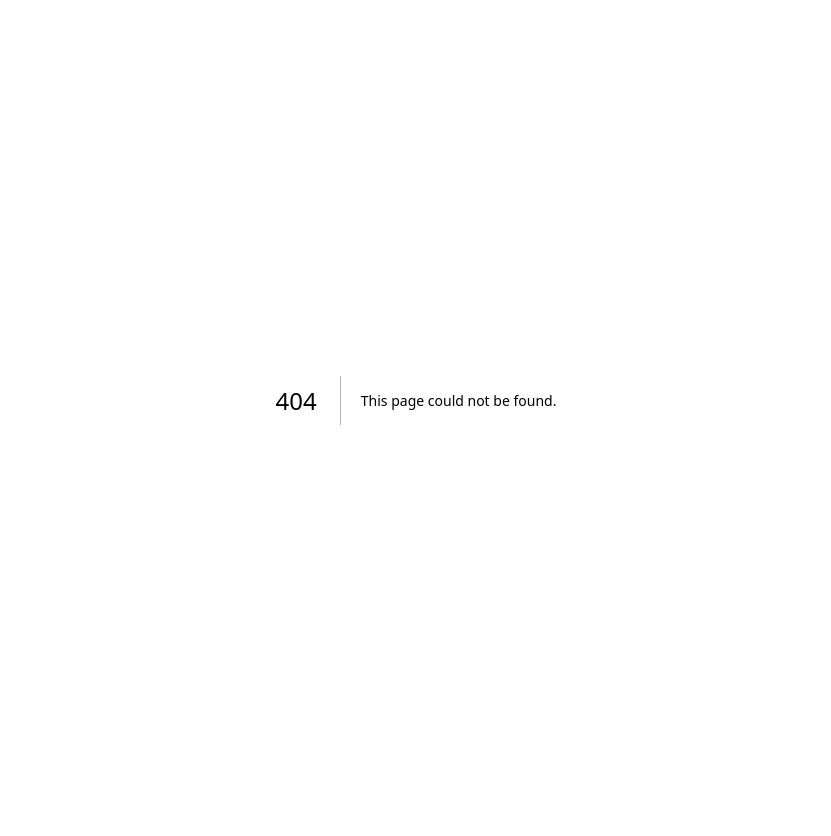
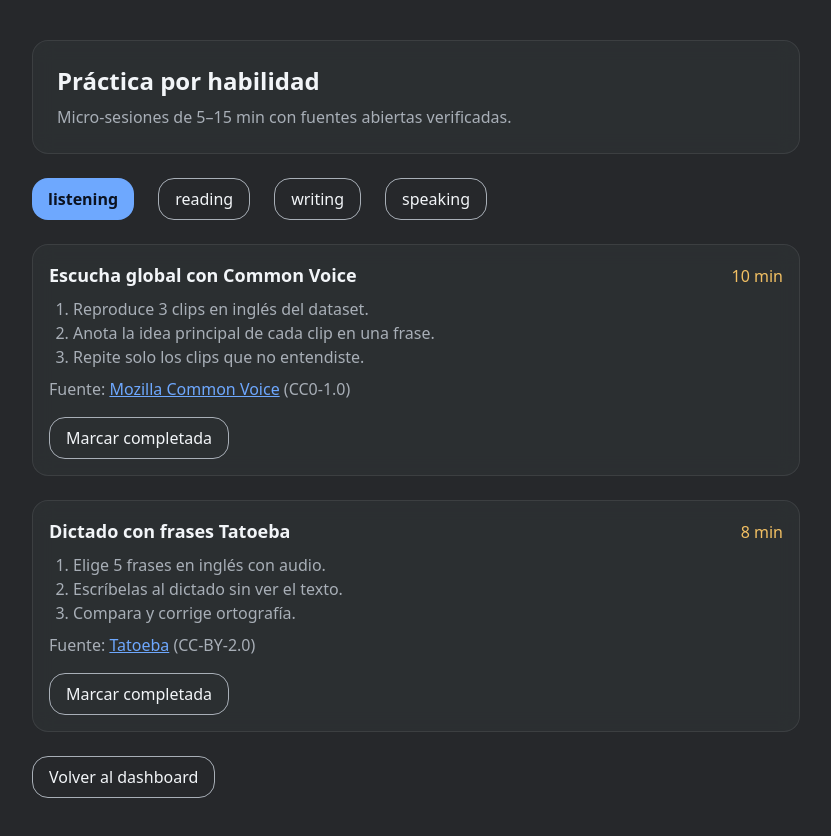
Before and after one commit to JMArangoG/ielts-arion, a Next.js app: page /practica in a window 1280 px wide. Before the commit this address had no page. Shown: the whole page, without its empty margins (224-1055 px from the left). Before the commit the page ends 800 px from the top, so only its background shows below. Built offline with nearby package versions, Linux system fonts and the light colour scheme.

Commit message:
feat(M3): práctica de 4 habilidades con fuentes abiertas + CTA en dashboard

```diff
--- a/src/app/dashboard/page.tsx
+++ b/src/app/dashboard/page.tsx
@@ -11,14 +11,13 @@ export default function Dashboard() {
   const [perfil, setPerfil] = useState<Perfil | null>(null);
   const [cargado, setCargado] = useState(false);
 
-    useEffect(() => {
+  useEffect(() => {
     const crudo = localStorage.getItem(CLAVE_PERFIL);
     if (crudo) {
       try {
         // eslint-disable-next-line react-hooks/set-state-in-effect
         setPerfil(JSON.parse(crudo) as Perfil);
       } catch {
-
         setPerfil(null); // dato corrupto → tratar como ausente (robustez)
       }
     }
@@ -66,6 +65,13 @@ export default function Dashboard() {
           </p>
         </header>
 
+        <Link
+          href="/practica"
+          className="self-start rounded-panel bg-arion-success px-stack-md py-stack-sm font-semibold text-arion-on-primary"
+        >
+          Ir a práctica
+        </Link>
+
         <div className="flex flex-col gap-gutter">
           {plan.actividades.map((a, i) => (
             <article key={i} className="glass-panel p-stack-md">
--- /dev/null
+++ b/src/app/practica/page.tsx
@@ -0,0 +1,114 @@
+// src/app/practica/page.tsx — M3: práctica de 4 habilidades con fuentes abiertas
+"use client";
+
+import { useEffect, useState } from "react";
+import Link from "next/link";
+import { PRACTICA } from "@/data/practica-bank";
+
+const SKILLS = ["listening", "reading", "writing", "speaking"] as const;
+type Skill = (typeof SKILLS)[number];
+
+// Progreso solo en el dispositivo (minimización, Ley 1581 de 2012)
+const CLAVE_PROGRESO = "arion:progreso";
+
+export default function Practica() {
+  const [skill, setSkill] = useState<Skill>("listening");
+  const [hechas, setHechas] = useState<string[]>([]);
+
+  useEffect(() => {
+    try {
+      // eslint-disable-next-line react-hooks/set-state-in-effect
+      setHechas(JSON.parse(localStorage.getItem(CLAVE_PROGRESO) ?? "[]") as string[]);
+    } catch {
+
+      setHechas([]); // dato corrupto → inicio limpio (robustez)
+    }
+  }, []);
+
+  const marcar = (id: string) => {
+    const nuevas = hechas.includes(id) ? hechas : [...hechas, id];
+    setHechas(nuevas);
+    localStorage.setItem(CLAVE_PROGRESO, JSON.stringify(nuevas));
+  };
+
+  const visibles = PRACTICA.filter((a) => a.skill === skill);
+
+  return (
+    <main className="min-h-screen px-edge py-stack-xl">
+      <section className="mx-auto flex max-w-3xl flex-col gap-stack-lg">
+        <header className="glass-panel p-stack-lg">
+          <h1 className="text-2xl font-semibold text-arion-text">Práctica por habilidad</h1>
+          <p className="mt-stack-sm text-arion-muted">
+            Micro-sesiones de 5–15 min con fuentes abiertas verificadas.
+          </p>
+        </header>
+
+        <div className="flex flex-wrap gap-gutter" role="group" aria-label="Selector de habilidad">
+          {SKILLS.map((s) => (
+            <button
+              key={s}
+              type="button"
+              onClick={() => setSkill(s)}
+              aria-pressed={skill === s}
+              className={
+                skill === s
+                  ? "rounded-panel bg-arion-primary px-stack-md py-stack-sm font-semibold text-arion-on-primary"
+                  : "rounded-panel border border-arion-muted px-stack-md py-stack-sm text-arion-text hover:border-arion-primary"
+              }
+            >
+              {s}
+            </button>
+          ))}
+        </div>
+
+        <div className="flex flex-col gap-gutter">
+          {visibles.map((a) => (
+            <article key={a.id} className="glass-panel p-stack-md">
+              <div className="flex flex-wrap items-baseline justify-between gap-gutter">
+                <h2 className="text-lg font-semibold text-arion-text">{a.titulo}</h2>
+                <span className="text-arion-warning">{a.minutos} min</span>
+              </div>
+              <ol className="mt-stack-sm list-decimal pl-stack-lg text-arion-muted">
+                {a.instrucciones.map((paso) => (
+                  <li key={paso}>{paso}</li>
+                ))}
+              </ol>
+              {a.fuente && (
+                <p className="mt-stack-sm text-arion-muted">
+                  Fuente:{" "}
+                  <a
+                    className="text-arion-primary underline"
+                    href={a.fuente.url}
+                    target="_blank"
+                    rel="noopener noreferrer"
+                  >
+                    {a.fuente.nombre}
+                  </a>{" "}
+                  ({a.fuente.licencia})
+                </p>
+              )}
+              <button
+                type="button"
+                onClick={() => marcar(a.id)}
+                className={
+                  hechas.includes(a.id)
+                    ? "mt-stack-md rounded-panel bg-arion-success px-stack-md py-stack-sm font-semibold text-arion-on-primary"
+                    : "mt-stack-md rounded-panel border border-arion-muted px-stack-md py-stack-sm text-arion-text hover:border-arion-success"
+                }
+              >
+                {hechas.includes(a.id) ? "Completada ✓" : "Marcar completada"}
+              </button>
+            </article>
+          ))}
+        </div>
+
+        <Link
+          href="/dashboard"
+          className="self-start rounded-panel border border-arion-muted px-stack-md py-stack-sm text-arion-text hover:border-arion-primary"
+        >
+          Volver al dashboard
+        </Link>
+      </section>
+    </main>
+  );
+}
--- /dev/null
+++ b/src/data/practica-bank.ts
@@ -0,0 +1,65 @@
+// src/data/practica-bank.ts — M3: micro-actividades por habilidad con fuentes abiertas
+// Cada fuente enlaza su licencia abierta; sin material protegido.
+
+export type ActividadPractica = {
+  id: string;
+  skill: "listening" | "reading" | "writing" | "speaking";
+  titulo: string;
+  minutos: number;
+  instrucciones: string[];
+  fuente?: { nombre: string; url: string; licencia: string };
+};
+
+export const PRACTICA: ActividadPractica[] = [
+  {
+    id: "l1", skill: "listening", titulo: "Escucha global con Common Voice", minutos: 10,
+    instrucciones: [
+      "Reproduce 3 clips en inglés del dataset.",
+      "Anota la idea principal de cada clip en una frase.",
+      "Repite solo los clips que no entendiste.",
+    ],
+    fuente: { nombre: "Mozilla Common Voice", url: "https://commonvoice.mozilla.org/es/datasets", licencia: "CC0-1.0" },
+  },
+  {
+    id: "l2", skill: "listening", titulo: "Dictado con frases Tatoeba", minutos: 8,
+    instrucciones: [
+      "Elige 5 frases en inglés con audio.",
+      "Escríbelas al dictado sin ver el texto.",
+      "Compara y corrige ortografía.",
+    ],
+    fuente: { nombre: "Tatoeba", url: "https://tatoeba.org/es/downloads", licencia: "CC-BY-2.0" },
+  },
+  {
+    id: "r1", skill: "reading", titulo: "Skimming cronometrado", minutos: 12,
+    instrucciones: [
+      "Lee un texto corto en inglés (2 minutos).",
+      "Subraya la idea central de cada párrafo.",
+      "Resume el texto en 3 frases sin releer.",
+    ],
+  },
+  {
+    id: "r2", skill: "reading", titulo: "Scanning de datos", minutos: 10,
+    instrucciones: [
+      "Elige una tabla o listado en inglés.",
+      "En 60 segundos localiza 5 datos específicos.",
+      "Verifica aciertos y repite con otro bloque.",
+    ],
+  },
+  {
+    id: "w1", skill: "writing", titulo: "Micro-ensayo Task 2", minutos: 15,
+    instrucciones: [
+      "Escribe un párrafo de opinión (80–100 palabras).",
+      "Usa conectores: however, therefore, moreover.",
+      "Autoevalúa con rúbrica: tarea, cohesión, léxico, gramática.",
+    ],
+  },
+  {
+    id: "s1", skill: "speaking", titulo: "Shadowing con audio CC0", minutos: 8,
+    instrucciones: [
+      "Reproduce un clip y repítelo en voz alta casi a la par.",
+      "Graba tu voz en el dispositivo (no se sube a servidores).",
+      "Compara ritmo y pronunciación; repite 2 veces.",
+    ],
+    fuente: { nombre: "Mozilla Common Voice", url: "https://commonvoice.mozilla.org/es/datasets", licencia: "CC0-1.0" },
+  },
+];
```
